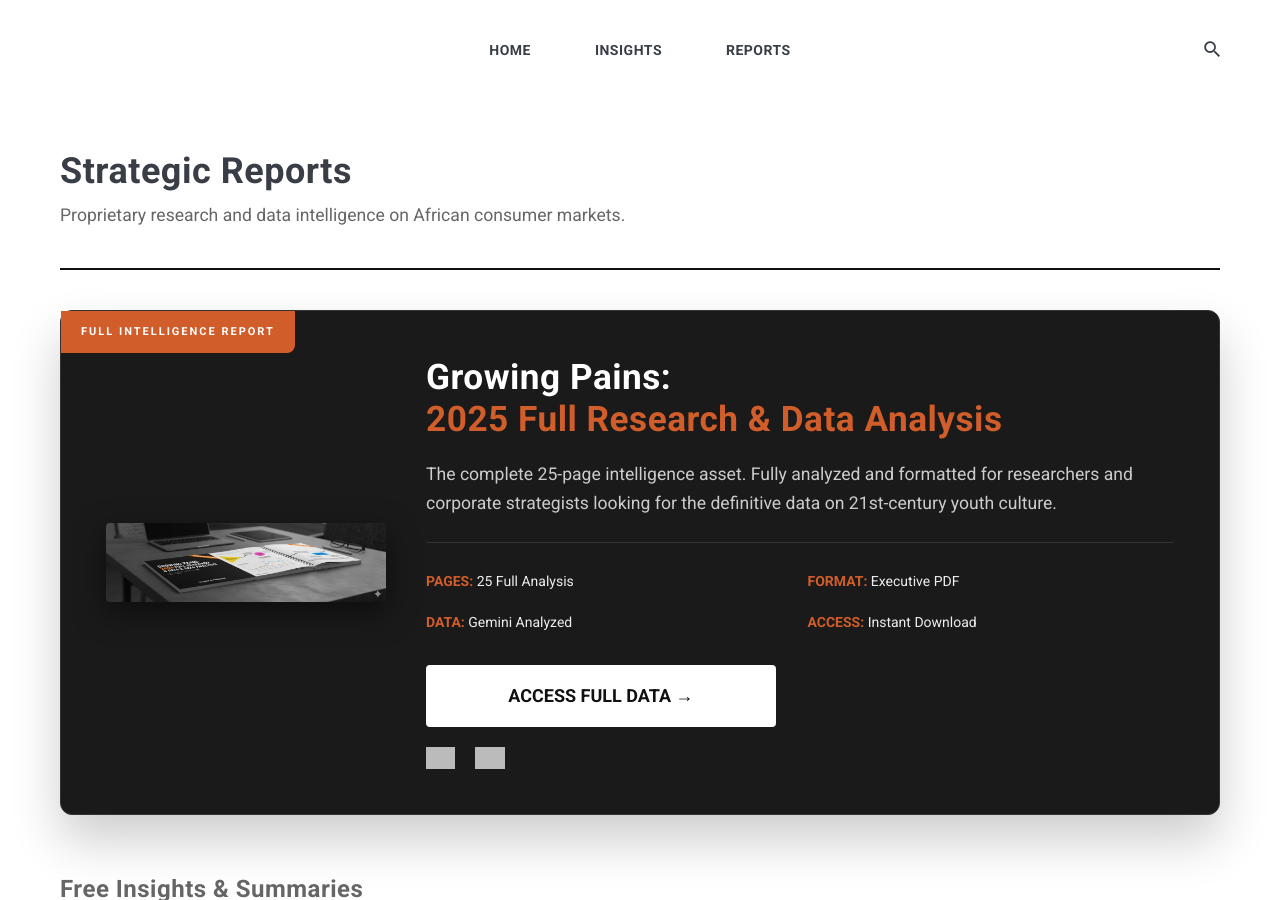
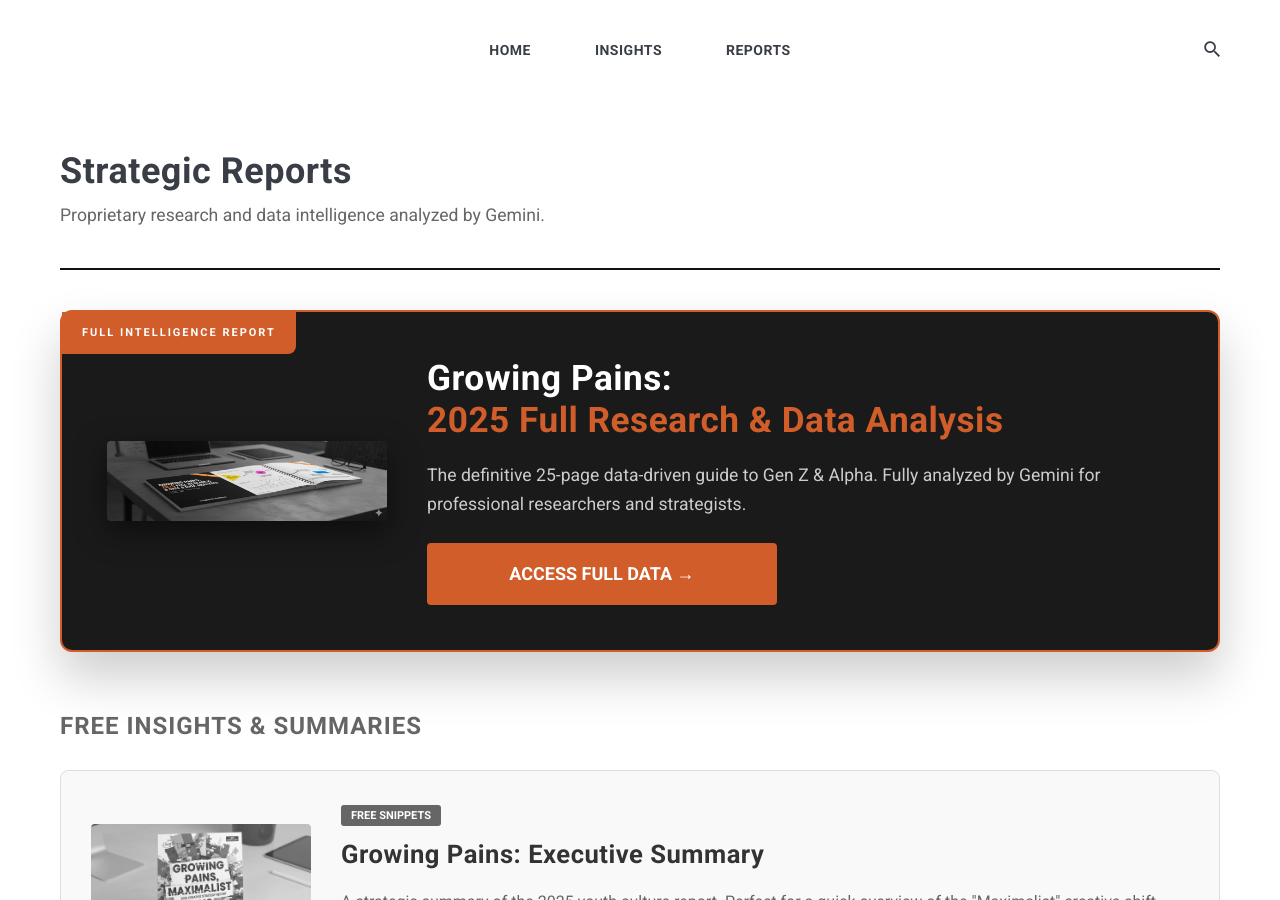
Before and after one commit to vrmshamba/mediatec-insights, a Jekyll site: the page built from reports.html, in a window 1280 px wide and 900 px high. Built offline with Jekyll 4.4.1, drawn with Linux system fonts in a browser that asks for light colours; nearby versions of some CDN libraries; grey boxes are pictures that could not be loaded.

Commit message:
Update reports.html
Signed-off-by: suziengatia <127926050+vrmshamba@users.noreply.github.com>

```diff
--- a/reports.html
+++ b/reports.html
@@ -10,12 +10,10 @@ permalink: /reports/
 
       <div style="margin-top: 50px; margin-bottom: 40px; border-bottom: 2px solid #111; padding-bottom: 20px;">
         <h1 style="font-weight: bold; margin-bottom: 10px;">Strategic Reports</h1>
-        <p style="color: #666; font-size: 1.1em; max-width: 600px;">
-          Proprietary research and data intelligence on African consumer markets.
-        </p>
+        <p style="color: #666; font-size: 1.1em;">Proprietary research and data intelligence analyzed by Gemini.</p>
       </div>
 
-      <div class="report-item" style="display: flex; gap: 40px; margin-bottom: 50px; background: #1a1a1a; padding: 45px; border-radius: 12px; align-items: center; flex-wrap: wrap; box-shadow: 0 25px 50px rgba(0,0,0,0.2); position: relative; border: 1px solid #333;">
+      <div class="report-item" style="display: flex; gap: 40px; margin-bottom: 50px; background: #1a1a1a; padding: 45px; border-radius: 12px; align-items: center; flex-wrap: wrap; box-shadow: 0 25px 50px rgba(0,0,0,0.2); position: relative; border: 2px solid #d15d2a;">
 
         <div style="position: absolute; top: 0; left: 0; background: #d15d2a; color: white; padding: 8px 20px; font-size: 11px; font-weight: bold; letter-spacing: 2px; border-bottom-right-radius: 8px; text-transform: uppercase;">
           Full Intelligence Report
@@ -31,33 +29,21 @@ permalink: /reports/
           </h2>
 
           <p style="color: #ccc; line-height: 1.6; font-size: 1.1em; margin-bottom: 25px;">
-            The complete 25-page intelligence asset. Fully analyzed and formatted for researchers and corporate strategists looking for the definitive data on 21st-century youth culture.
+            The definitive 25-page data-driven guide to Gen Z & Alpha. Fully analyzed by Gemini for professional researchers and strategists.
           </p>
 
-          <div style="display: grid; grid-template-columns: 1fr 1fr; gap: 15px; margin-bottom: 30px; border-top: 1px solid #333; padding-top: 25px;">
-              <div style="font-size: 14px;"><strong style="color: #d15d2a;">PAGES:</strong> 25 Full Analysis</div>
-              <div style="font-size: 14px;"><strong style="color: #d15d2a;">FORMAT:</strong> Executive PDF</div>
-              <div style="font-size: 14px;"><strong style="color: #d15d2a;">DATA:</strong> Gemini Analyzed</div>
-              <div style="font-size: 14px;"><strong style="color: #d15d2a;">ACCESS:</strong> Instant Download</div>
-          </div>
-
-          <a href="https://selar.co/17478y4j87" target="_blank" class="button" style="background: #fff; color: #111; padding: 18px 45px; text-decoration: none; border-radius: 4px; display: inline-block; font-weight: 900; font-size: 18px; text-align: center; width: 100%; max-width: 350px;">
+          <a href="https://selar.co/17478y4j87" target="_blank" class="button" style="background: #d15d2a; color: white; padding: 18px 45px; text-decoration: none; border-radius: 4px; display: inline-block; font-weight: 900; font-size: 18px; text-align: center; width: 100%; max-width: 350px; border: none;">
             ACCESS FULL DATA &rarr;
           </a>
-
-          <div style="margin-top: 20px; display: flex; align-items: center; gap: 20px; opacity: 0.7;">
-              <img src="https://paystack.com/assets/payment-logos/mpesa.svg" style="height: 22px; filter: brightness(0) invert(1);">
-              <img src="https://paystack.com/assets/payment-logos/visa-mastercard.svg" style="height: 22px; filter: brightness(0) invert(1);">
-          </div>
         </div>
       </div>
 
 
       <div style="margin-top: 60px; margin-bottom: 30px;">
-        <h3 style="font-weight: bold; color: #666;">Free Insights & Summaries</h3>
+        <h3 style="font-weight: bold; color: #666; text-transform: uppercase; letter-spacing: 1px;">Free Insights & Summaries</h3>
       </div>
 
-      <div class="report-item" style="display: flex; gap: 30px; margin-bottom: 40px; background: #f4f4f4; padding: 30px; border-radius: 8px; border: 1px solid #ddd; align-items: center; flex-wrap: wrap;">
+      <div class="report-item" style="display: flex; gap: 30px; margin-bottom: 40px; background: #f9f9f9; padding: 30px; border-radius: 8px; border: 1px solid #ddd; align-items: center; flex-wrap: wrap;">
 
         <div class="report-image" style="flex: 0 0 220px; min-width: 200px;">
            <img src="{{ site.baseurl }}/images/growing-pains-cover.jpg" alt="Growing Pains Free Version" style="width: 100%; border-radius: 4px; filter: grayscale(100%); opacity: 0.8;">
@@ -70,12 +56,12 @@ permalink: /reports/
             </span>
           </div>
 
-          <h2 style="margin-top: 0; color: #111; font-size: 1.6em; font-weight: bold;">Growing Pains: Executive Summary</h2>
-          <p style="color: #444; line-height: 1.6;">
+          <h2 style="margin-top: 0; color: #333; font-size: 1.6em; font-weight: bold;">Growing Pains: Executive Summary</h2>
+          <p style="color: #666; line-height: 1.6;">
             A strategic summary of the 2025 youth culture report. Perfect for a quick overview of the "Maximalist" creative shift.
           </p>
 
-          <a href="https://selar.co/4u117996kh" target="_blank" class="button" style="background: #111; color: white; padding: 12px 25px; text-decoration: none; border-radius: 4px; display: inline-block; font-weight: bold; font-size: 14px;">
+          <a href="https://selar.co/4u117996kh" target="_blank" class="button" style="background: #333; color: white; padding: 12px 25px; text-decoration: none; border-radius: 4px; display: inline-block; font-weight: bold; font-size: 14px; border: none;">
             Download Free &rarr;
           </a>
         </div>
```
